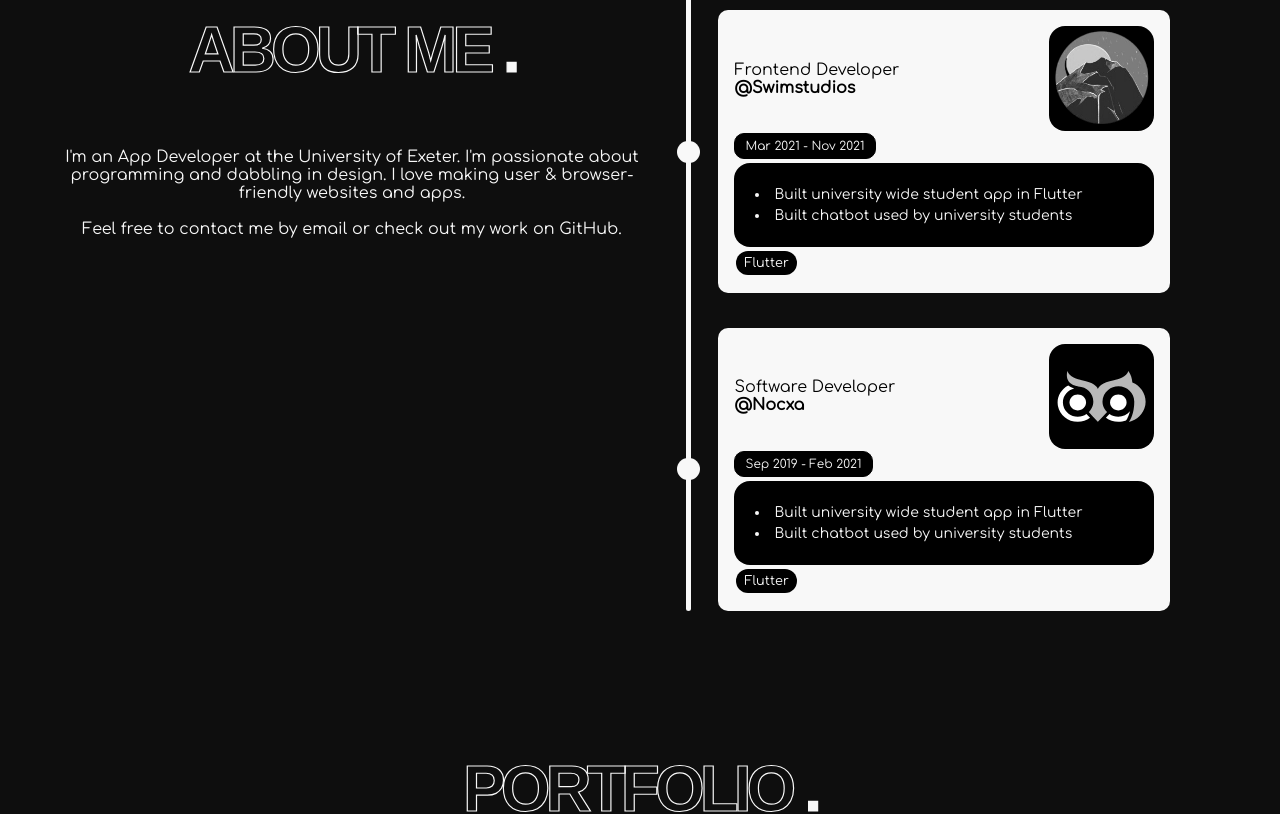
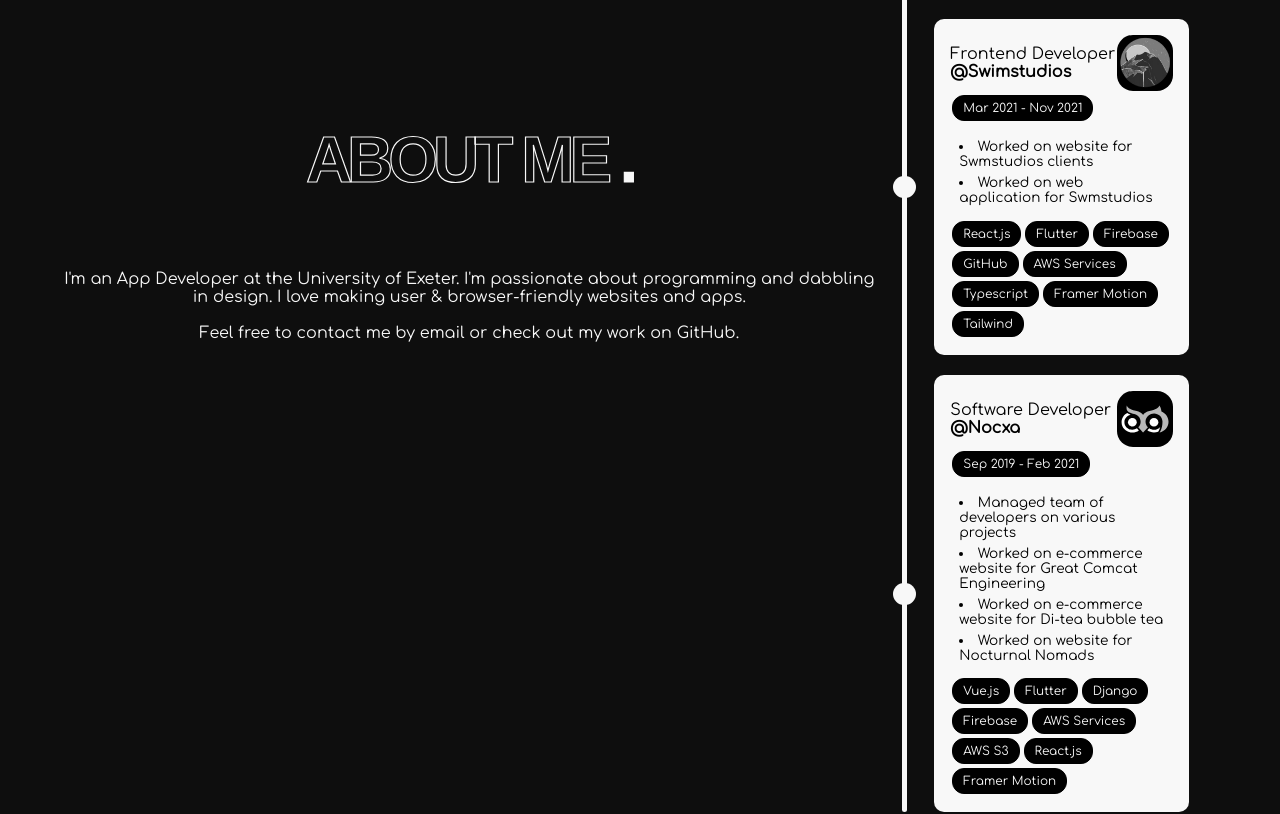
Before and after one commit to gowth6m/myportfolio, a React (Create React App) app: page / in a window 1280 px wide. Shown: the part 1240-2054 px from the top of the page. Built offline with nearby package versions, Linux system fonts and the light colour scheme.

Commit message:
updated timeline

```diff
--- a/src/components/about/About.css
+++ b/src/components/about/About.css
@@ -39,5 +39,10 @@
         flex-direction: row;
     }
 
-    .about-page-container > * { flex: 1; }
+    /* .about-page-container > * { flex: 1; } */
+
+    .about-section-two {
+        width: 50%;
+    }
+
 }
--- a/src/components/about/Timeline.css
+++ b/src/components/about/Timeline.css
@@ -5,6 +5,10 @@
     --timeLineLeftMargin: 8%;
     --timelineItemHeight: 40%;
     --gapBetween: 10px;
+
+    --textItemSize: 75%;
+    --textTitleSize: 100%;
+    --textBodySize: 85%;
 }
 
 .about-timeline-container {
@@ -66,10 +70,8 @@
 }
 
 .timeline-header {
-    background-color: black;
     border-radius: var(--itemRadius);
-    padding: 5% 5%;
-    color: var(--white);
+    padding: 4% 4%;
     margin: 2px 0;
 }
 
@@ -117,24 +119,20 @@
 }
 
 .timeline-item-desc li{
-    font-size: max(60%, 14px);
-    /* list-style-type: disc; */
+    font-size: var(--textBodySize);
     list-style-position: inside;
     padding: 3px 0;
-    /* padding: 10px 0 10px 20px;
-    text-indent: -1em; */
 }
 
 .about-timeline-item-dates {
     padding: 5px 10px;
     background-color: black;
-    border-radius: 10px;
+    border-radius: var(--itemRadius);
     border: 1px solid black;
     color: var(--white);
-    /* margin-left: auto; */
-    font-size: 75%;
+    font-size: var(--textItemSize);
     cursor: pointer;
-    margin: 2px 0;
+    margin: 4px 2px;
 }
 
 .about-timeline-item-btn {
@@ -144,7 +142,7 @@
     border: 1px solid black;
     color: var(--white);
     margin-left: auto;
-    font-size: 75%;
+    font-size: var(--textItemSize);
     cursor: pointer;
 }
 
@@ -157,14 +155,18 @@
 .about-timeline-item-bottom {
     display: flex;
     flex-wrap: wrap;
-
 }
 
 .timeline-item-tags {
     background-color: black;
-    font-size: 80%;
-    padding: 5px 8px;
+    font-size: var(--textItemSize);
+    padding: 5px 10px;
     margin: 2px;
     color: var(--white);
     border-radius: var(--itemRadius);
+    border: 1px solid black;
 }
+
+@media screen and (min-width: 768px) {
+
+}
--- a/src/components/about/Timeline.tsx
+++ b/src/components/about/Timeline.tsx
@@ -23,6 +23,28 @@ export function Timeline() {
       "AWS S3",
     ]
   );
+  let two = new TimelineItem(
+    "swmstudios",
+    "Frontend Developer",
+    "@Swimstudios",
+    "swmstudios_logo.png",
+    "https://swmstudios.com/",
+    "Mar 2021 - Nov 2021",
+    [
+      "Worked on website for Swmstudios clients",
+      "Worked on web application for Swmstudios",
+    ],
+    [
+      "React.js",
+      "Flutter",
+      "Firebase",
+      "GitHub",
+      "AWS Services",
+      "Typescript",
+      "Framer Motion",
+      "Tailwind",
+    ]
+  );
   let three = new TimelineItem(
     "nocxa",
     "Software Developer",
@@ -31,23 +53,21 @@ export function Timeline() {
     "https://nocxa.com/",
     "Sep 2019 - Feb 2021",
     [
-      "Built university wide student app in Flutter",
-      "Built chatbot used by university students",
+      "Managed team of developers on various projects",
+      "Worked on e-commerce website for Great Comcat Engineering",
+      "Worked on e-commerce website for Di-tea bubble tea",
+      "Worked on website for Nocturnal Nomads",
     ],
-    ["Flutter"]
-  );
-  let two = new TimelineItem(
-    "swmstudios",
-    "Frontend Developer",
-    "@Swimstudios",
-    "swmstudios_logo.png",
-    "https://swmstudios.com/",
-    "Mar 2021 - Nov 2021",
     [
-      "Built university wide student app in Flutter",
-      "Built chatbot used by university students",
-    ],
-    ["Flutter"]
+      "Vue.js",
+      "Flutter",
+      "Django",
+      "Firebase",
+      "AWS Services",
+      "AWS S3",
+      "React.js",
+      "Framer Motion",
+    ]
   );
 
   return (
@@ -149,7 +169,11 @@ class TimelineItem {
             <div className="row about-timeline-item-bottom">
               {/* <div className="about-timeline-item-dates">{this.date}</div> */}
               {this.stack.map((e) => {
-                return <div key={e} className="timeline-item-tags">{e}</div>;
+                return (
+                  <div key={e} className="timeline-item-tags">
+                    {e}
+                  </div>
+                );
               })}
             </div>
           </div>
```
Also changed, not shown: public/assets/timeline_assets/uoe_white_logo.svg.
